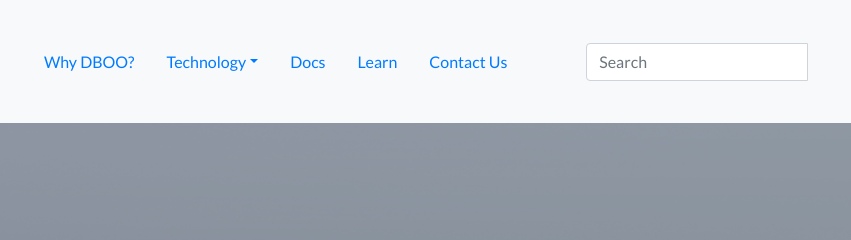
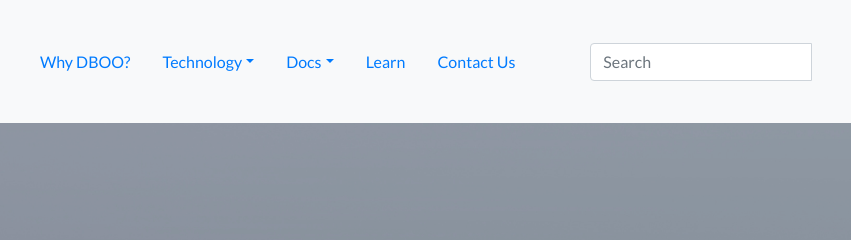
Before and after one commit to zznicole/DBOO-landingpage2, a website: page index.html in a window 1280 px wide. Shown: the top 240 px of the page, 179-1030 px from the left. Drawn offline with Linux system fonts and the light colour scheme.

Commit message:
add docs dropdown

```diff
--- a/index.html
+++ b/index.html
@@ -54,6 +54,7 @@
             <li class="nav-item">
               <a class="nav-link" href="#whyDBOO">Why DBOO?</a>
             </li>
+            <!-- tech dropdown -->
             <li class="nav-item dropsdown">
               <a
                 class="nav-link dropdown-toggle"
@@ -72,9 +73,26 @@
                 <a class="dropdown-item" href="#">Separated link</a>
               </div>
             </li>
-            <li class="nav-item">
-              <a class="nav-link" href="#">Docs</a>
+            <!-- Docs dropdown -->
+            <li class="nav-item dropsdown">
+              <a
+                class="nav-link dropdown-toggle"
+                data-toggle="dropdown"
+                href="#"
+                role="button"
+                aria-haspopup="true"
+                aria-expanded="false"
+                >Docs</a
+              >
+              <div class="dropdown-menu">
+                <a class="dropdown-item" href="#tech">Technology</a>
+                <a class="dropdown-item" href="#">PR</a>
+                <a class="dropdown-item" href="#">Something else here</a>
+                <div class="dropdown-divider"></div>
+                <a class="dropdown-item" href="#">Separated link</a>
+              </div>
             </li>
+
             <li class="nav-item">
               <a class="nav-link" href="#">Learn</a>
             </li>
```
